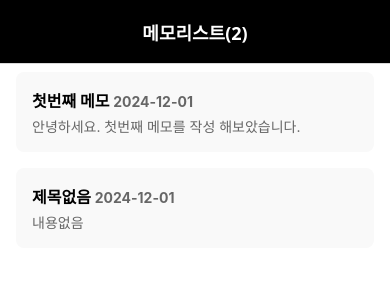
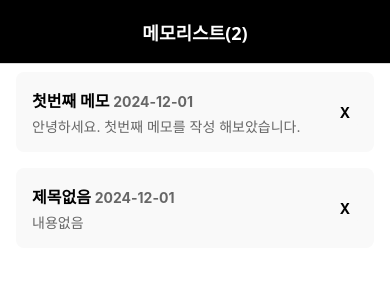
Before and after one commit to dkgus523/React-native-memo, a React Native app: screen / in a window 390 px wide. Shown: the top 282 px of the page. Built offline with nearby package versions, Linux system fonts and the light colour scheme.

Commit message:
기능: 메모 삭제 기능 구현

```diff
--- a/App.js
+++ b/App.js
@@ -1,7 +1,13 @@
 import React, { useState, useRef, useEffect } from 'react';
 import { NavigationContainer } from '@react-navigation/native';
 import { createStackNavigator } from '@react-navigation/stack';
-import { View, Text, FlatList, TouchableOpacity, StyleSheet } from 'react-native';
+import {
+  View,
+  Text,
+  FlatList,
+  TouchableOpacity,
+  StyleSheet,
+} from 'react-native';
 
 const Stack = createStackNavigator();
 
@@ -16,7 +22,7 @@ function MemoList({ navigation }) {
   // 헤더 제목 업데이트
   useEffect(() => {
     navigation.setOptions({
-      title: `메모리스트(${memos.length})`,
+      title: `메모리스트(${memos.length})`, // 동적으로 메모 개수 반영
     });
   }, [memos, navigation]);
 
@@ -37,6 +43,10 @@ function MemoList({ navigation }) {
     });
   };
 
+  const deleteMemo = (id) => {
+    setMemos((prevMemos) => prevMemos.filter((memo) => memo.id !== id));
+  };
+
   return (
     <View style={styles.container}>
       <FlatList
@@ -45,16 +55,24 @@ function MemoList({ navigation }) {
         keyExtractor={(item) => item.id}
         renderItem={({ item }) => (
           <View style={styles.memoItem}>
-            <TouchableOpacity style={styles.memoContent}>
-              <Text style={styles.memoHeader}>
+            <TouchableOpacity
+              style={styles.memoContent}
+              onPress={() =>
+                navigation.navigate('MemoDetail', { memo: item, deleteMemo })
+              }
+            >
+              <Text style= {styles.memoHeader}>
                 <Text style={styles.memoTitle}>
                   {item.title.length > 20 ? `${item.title.slice(0, 20)}...` : item.title}{' '}
-                  <Text style={styles.memoDate}>{item.date}</Text>
+                  <Text style={styles.memoDate}>{item.date}</Text> {/* 날짜 스타일 적용 */}
                 </Text>
               </Text>
               <Text style={styles.memoContentText}>
                 {item.description.length > 35 ? `${item.description.slice(0, 35)}...` : item.description}
               </Text>
+            </TouchableOpacity>
+            <TouchableOpacity style={styles.deleteButton} onPress={() => deleteMemo(item.id)}>
+              <Text style={styles.deleteText}>X</Text>
             </TouchableOpacity>
           </View>
         )}
@@ -67,6 +85,7 @@ function MemoList({ navigation }) {
   );
 }
 
+// 스타일 정의
 const styles = StyleSheet.create({
   container: { flex: 1, backgroundColor: '#fff' },
   header: { fontSize: 18, fontWeight: 'bold', padding: 16 },
@@ -80,10 +99,30 @@ const styles = StyleSheet.create({
     borderRadius: 8,
   },
   memoContent: { flex: 1 },
-  memoHeader: { flexDirection: 'row', justifyContent: 'space-between', alignItems: 'center', marginBottom: 4 },
-  memoTitle: { fontSize: 16, fontWeight: 'bold', color: '#000' },
-  memoDate: { fontSize: 14, color: '#666' },
+  memoHeader: {
+    flexDirection: 'row',
+    justifyContent: 'space-between',
+    alignItems: 'center',
+    marginBottom: 4,
+  },
+  memoTitle: {
+    fontSize: 16,
+    fontWeight: 'bold',
+    color: '#000',
+    flex: 1, // 제목이 길어지면 공간을 차지하고 말줄임표가 적용됨
+    marginRight: 8, // 날짜와 간격을 두기 위한 여백
+    overflow: 'hidden', // 제목이 길어지면 넘치는 부분을 잘라냄
+    textOverflow: 'ellipsis', // 말줄임표 적용
+  },
+  memoDate: { fontSize: 14, color: '#666', width: 'auto' }, // 날짜 스타일 추가
   memoContentText: { fontSize: 14, color: '#666' },
+  deleteButton: {
+    marginLeft: 8,
+    padding: 8,
+    backgroundColor: '#f9f9f9',
+    borderRadius: 8,
+  },
+  deleteText: { color: '#000', fontWeight: 'bold' },
   addButton: {
     position: 'absolute',
     bottom: 16,
```
